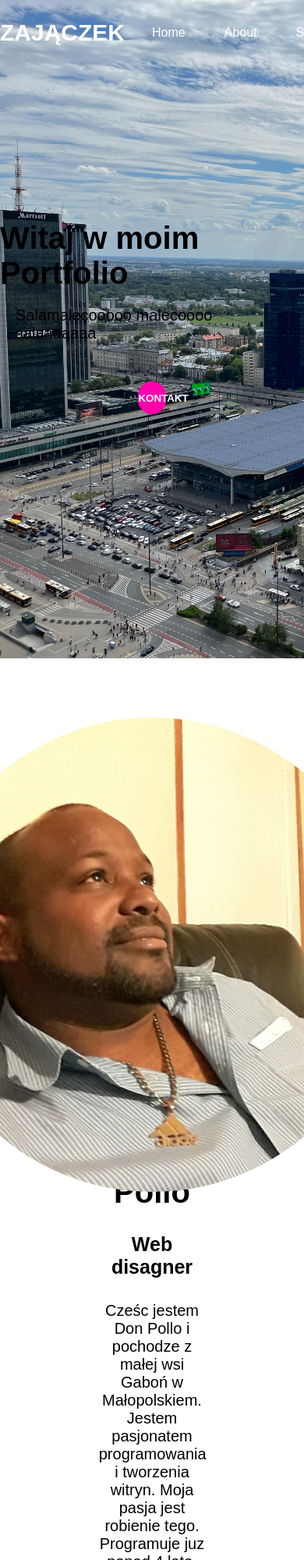
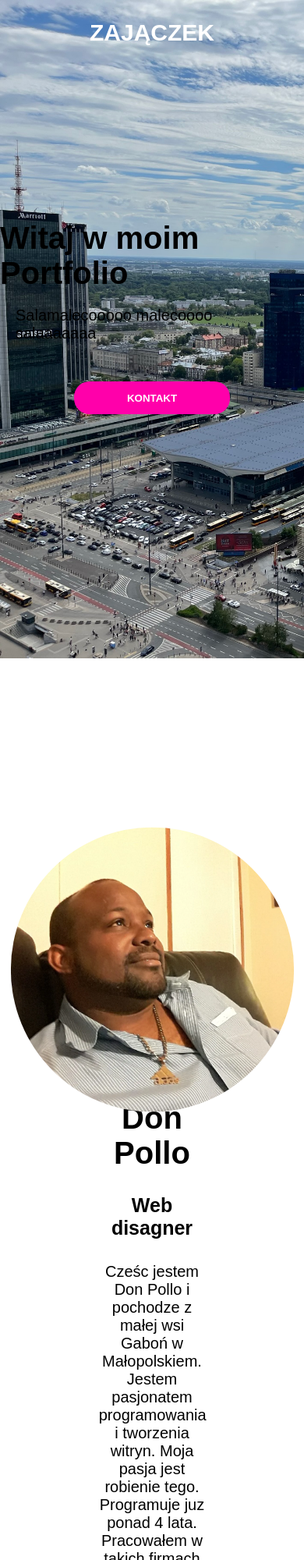
Before and after one commit to Zajcebs/Portfolio, a plain HTML site: page index.html in a window 390 px wide. Shown: the top 2000 px of the page at 78% size. Drawn offline with Linux system fonts and the light colour scheme.

Commit message:
Add files via upload

```diff
--- a/index.html
+++ b/index.html
@@ -14,6 +14,7 @@
     <div class="kontener">
         <header>
             <a href="" class="logo">ZAJĄCZEK</a>
+            <span>
                 <ul>
                     <li><a href="#">Home</a></li>
                     <li><a href="index.html#about">About</a> </li>
@@ -21,6 +22,7 @@
                     <li><a href="index.html#portfolio">Portfolio</a></li>
                     <li><a href="index.html#contact">Contact</a></li>
                 </ul>
+            </span>
         </header>
         <div class="main">
             <p>Witaj w moim Portfolio</p>
@@ -31,10 +33,13 @@
             <div class="zdjecie"><img src="donpollo.jpg" alt=""></div>
             <div class="info">
                 <div class="info1">
+                    <div class="opiss">
                     <h1>Don Pollo</h1>
                 <h4>Web disagner</h4>
                 <p>Cześc jestem Don Pollo i pochodze z małej wsi Gaboń w Małopolskiem. Jestem pasjonatem programowania i tworzenia witryn. Moja pasja jest robienie tego.
                     Programuje juz ponad 4 lata. Pracowałem w takich firmach jak Microsoft oraz Apple na stanowiskach nowych technologii.  </p>
+                    </div>
+
                 <div class="wykres">
                     <div class="jeden">
                         <div class="js">
@@ -83,7 +88,6 @@
                 <div class="okok">
                     <div class="kres"></div>
                 </div>
-
                 <p>Lorem ipsum dolor sit amet, consectetur adipisicing elit. Magnam numquam totam, eveniet amet facere nobis sed porro. <br> Soluta cum magni ducimus? Facilis id atque ratione ducimus. A aliquam atque sequi?</p>
             </div>
             <div class="kafelki">
--- a/style.css
+++ b/style.css
@@ -487,3 +487,39 @@ footer{
         background-color: rgb(238, 238, 238);
     }
 }
+
+@media only screen and (max-width: 500px) {
+
+    span{
+        display: none;
+    }
+    .logo{
+        display: block;
+        justify-content: flex-start;
+    }
+    .web, .deve, .app{
+        height: 40vh;
+        width: 80%;
+    }
+    .dane{
+        width: 100%;
+        height: 220vh;
+    }
+    .zdjecie img{
+        border-radius: 100%;
+        scale: 30%;
+        display: block;
+        margin-top: -300px;
+    }
+    .zdjecie{
+        height: 50vh;
+        margin: 0;
+        padding: 0;
+    }
+    .opiss{
+        width: 100%;
+    }
+    button{
+        width: 200px;
+    }
+}
```
Lines whose indentation alone changed are shown as unchanged.
